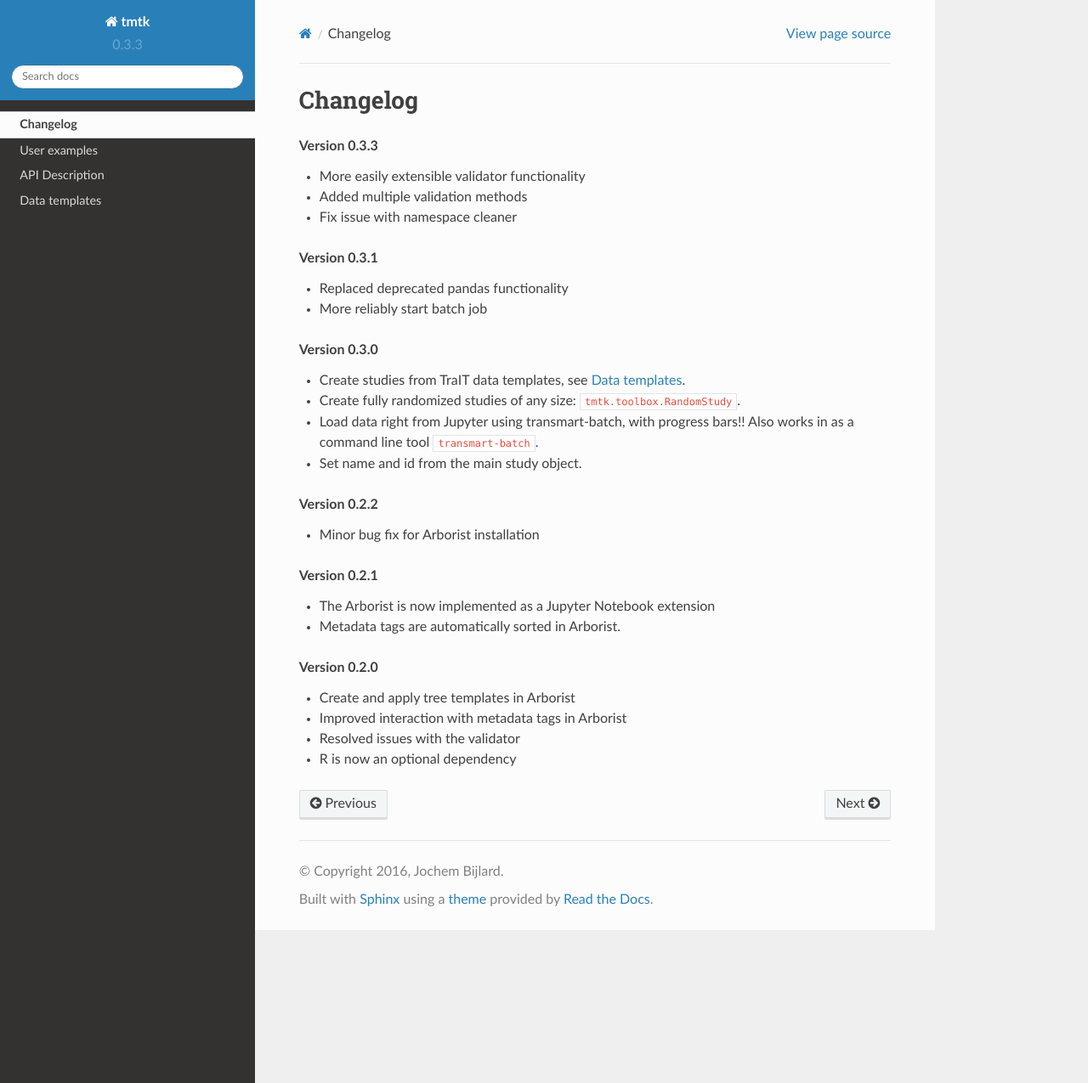
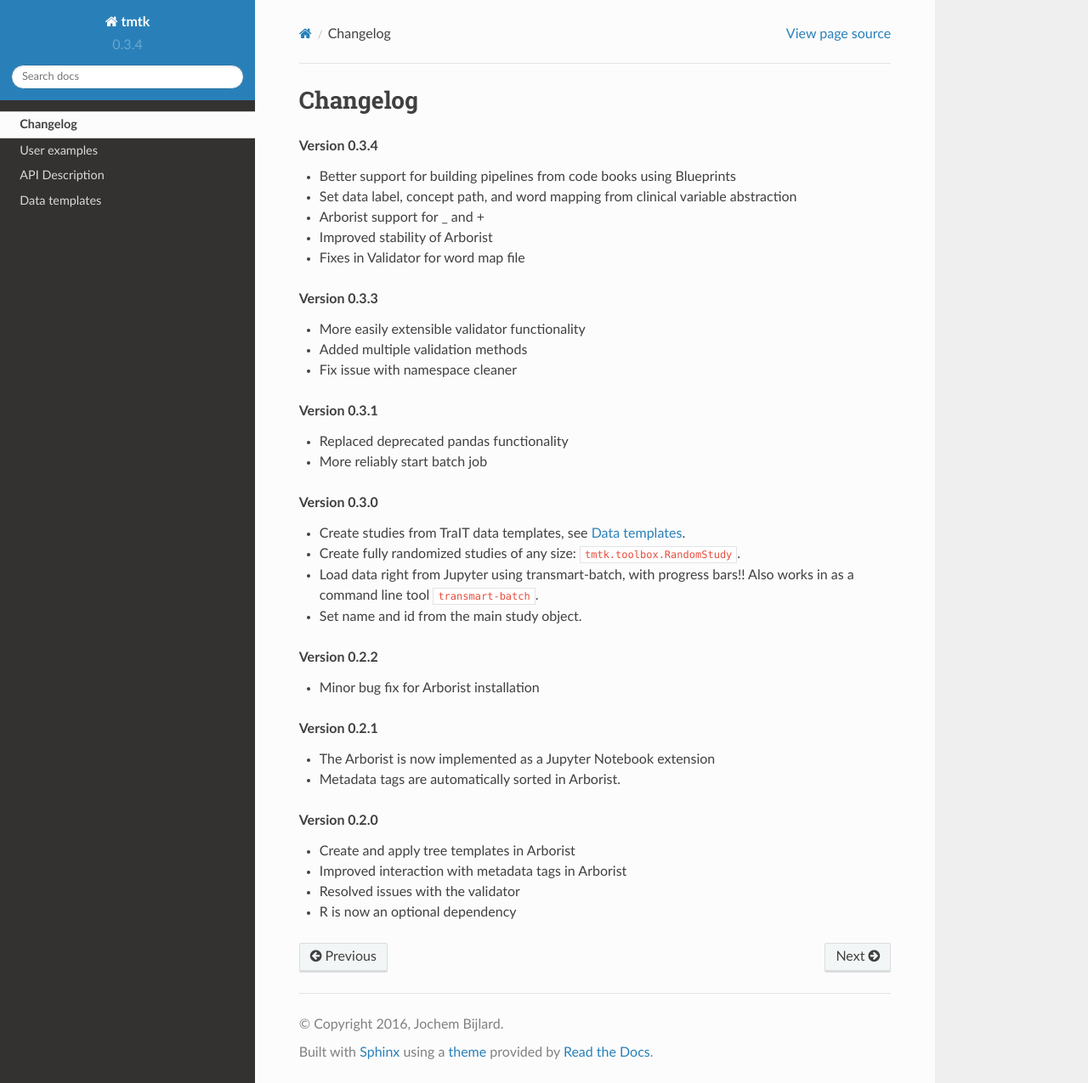
Before and after one commit to thehyve/tmtk, a Sphinx documentation site: the page built from docs/changelog.rst, in a window 1280 px wide and 1275 px high. Shown: the whole window at 85% size. Built offline with Sphinx 7.4.7 and the Read the Docs theme 2.0.0, drawn with Linux system fonts in a browser that asks for light colours.

Commit message:
Version: 0.3.4

```diff
--- a/docs/changelog.rst
+++ b/docs/changelog.rst
@@ -1,6 +1,14 @@
 =========
 Changelog
 =========
+
+.. topic::  Version 0.3.4
+
+    * Better support for building pipelines from code books using Blueprints
+    * Set data label, concept path, and word mapping from clinical variable abstraction
+    * Arborist support for _ and +
+    * Improved stability of Arborist
+    * Fixes in Validator for word map file
 
 .. topic::  Version 0.3.3
 
--- a/tmtk/__init__.py
+++ b/tmtk/__init__.py
@@ -3,7 +3,7 @@ from .study import Study
 from .clinical import Clinical
 from .toolbox import wizard
 
-__version__ = "0.3.3"
+__version__ = "0.3.4"
 __author__ = 'Jochem Bijlard <j.bijlard@gmail.com>'
 __all__ = []
 
```
